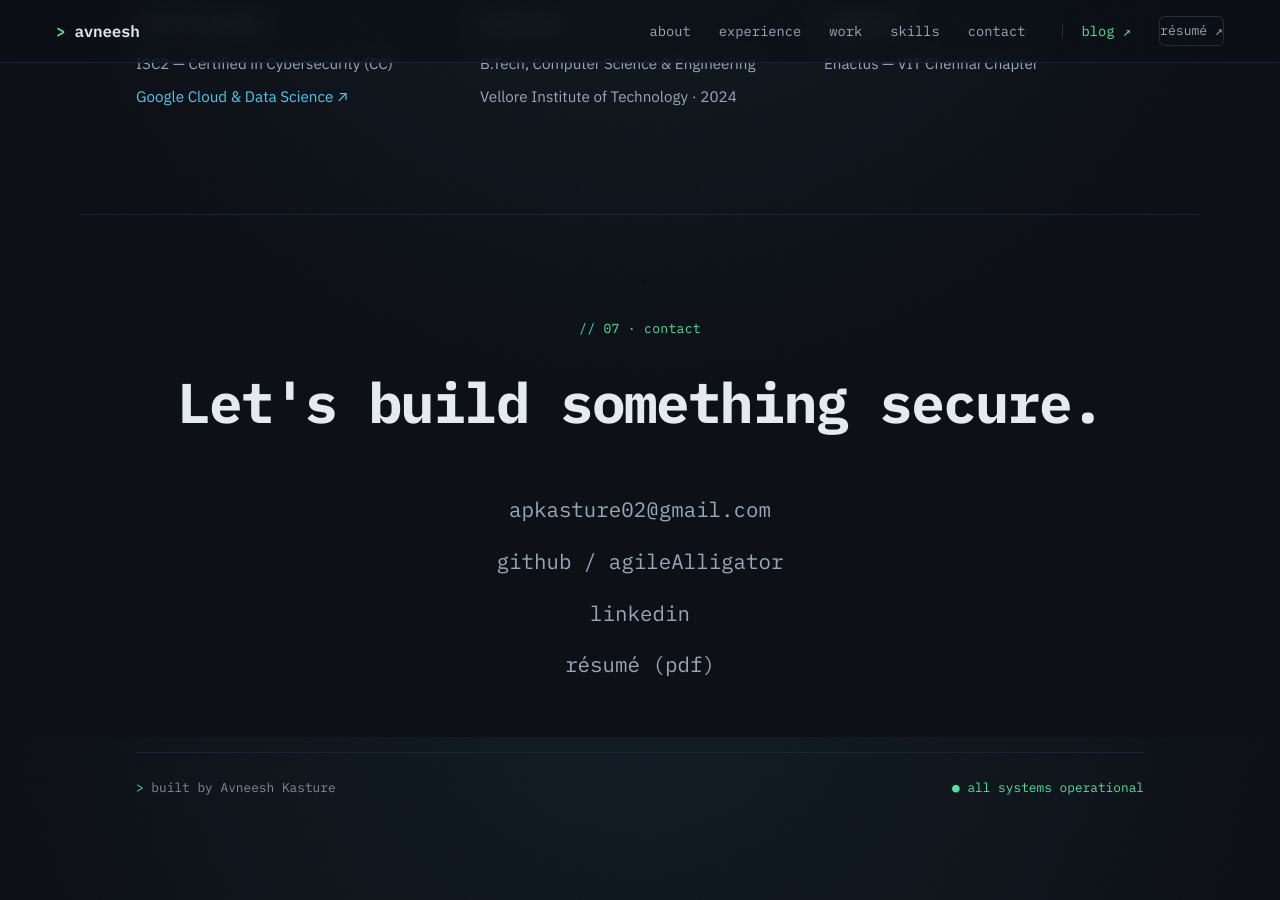
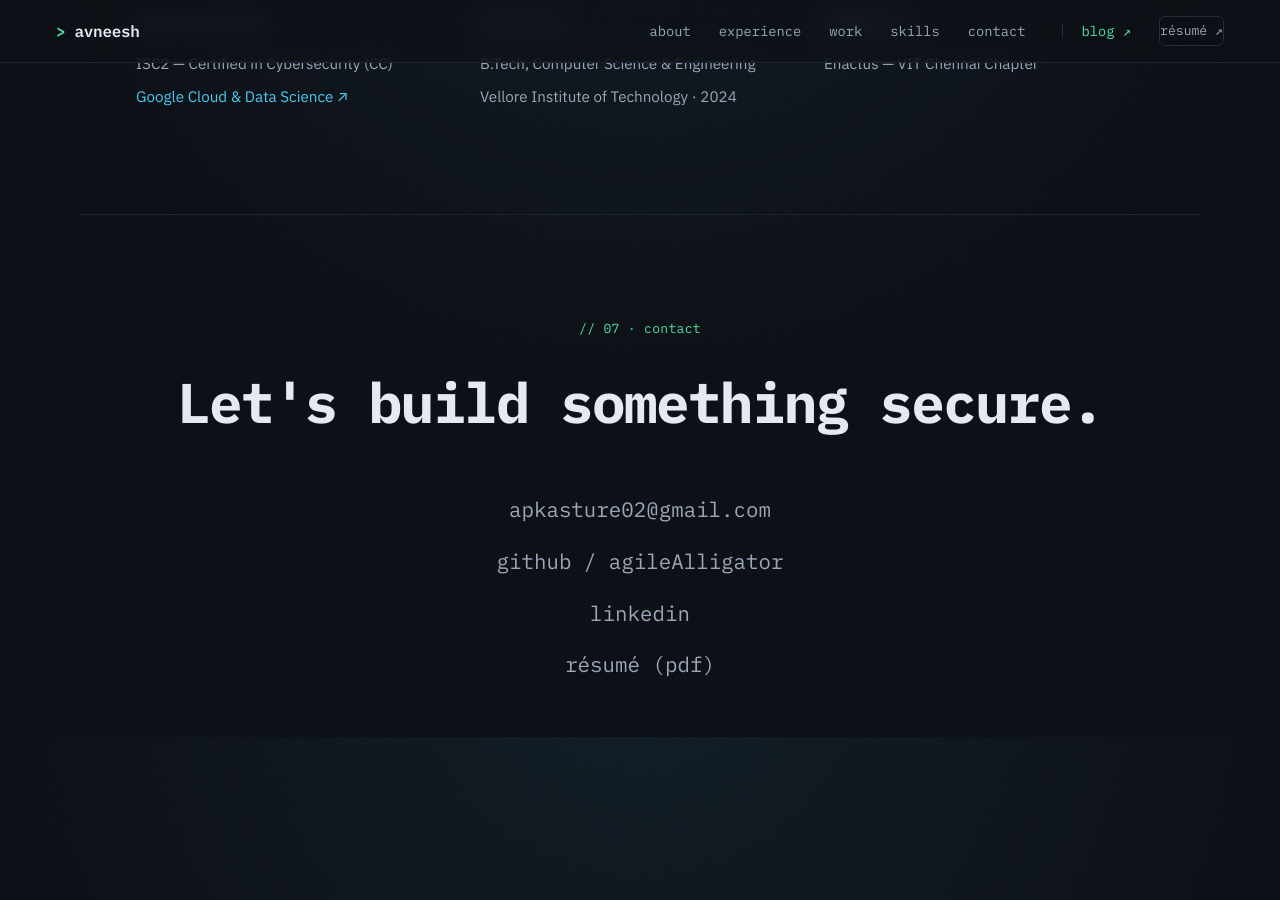
Before and after one commit to agileAlligator/Portfolio-Page, a Jekyll site: the page index.html, which Jekyll copies as it is, in a window 1280 px wide and 900 px high, scrolled down 6463 px. Built offline with Jekyll 4.4.1, drawn with Linux system fonts in a browser that asks for light colours.

Commit message:
Remove homepage footer (fake "all systems operational" status theater)
Co-Authored-By: Claude Opus 4.8 (1M context) <noreply@anthropic.com>

```diff
--- a/index.html
+++ b/index.html
@@ -444,10 +444,6 @@
 				<a href="https://www.linkedin.com/in/avneesh-kasture-491b651b6/" target="_blank" rel="noopener">linkedin</a>
 				<a href="resume.pdf" target="_blank" rel="noopener">résumé (pdf)</a>
 			</div>
-			<footer class="footer">
-				<span><span class="prompt">&gt;</span> built by Avneesh Kasture</span>
-				<span class="footer-status">● all systems operational</span>
-			</footer>
 		</section>
 		</main>
 
```
